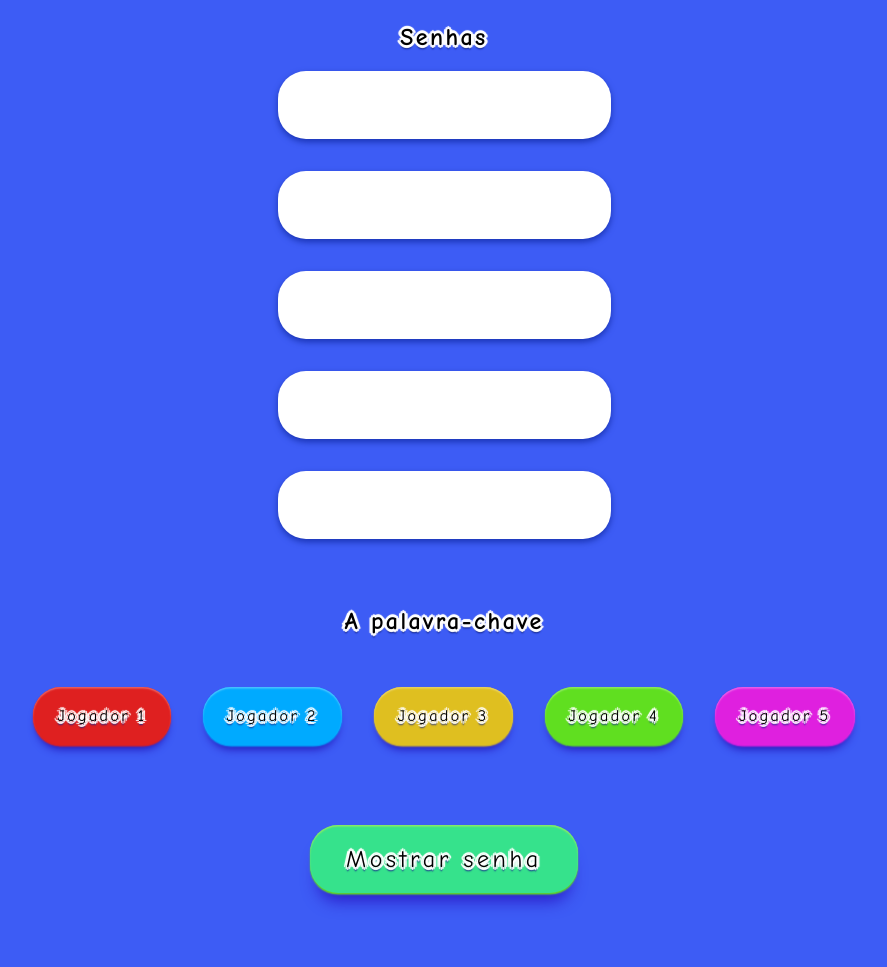
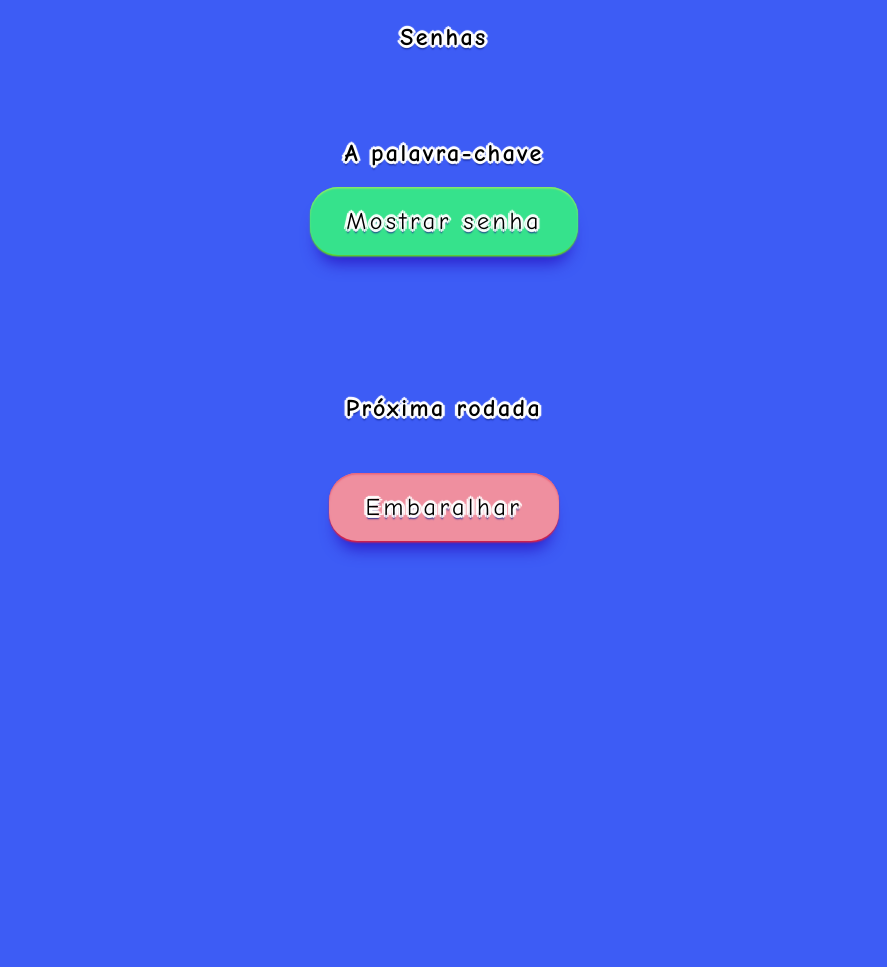
Before and after one commit to raffamoreiramano/impostor, a plain HTML site: page index.html in a window 1280 px wide. Shown: the part 370-1337 px from the top of the page, without its empty margins (196-1083 px from the left). After the commit the page ends 999 px from the top, so only its background shows below. Drawn offline with Linux system fonts and the light colour scheme; a web font is replaced by a local one.

Commit message:
asdasdad

```diff
--- a/index.html
+++ b/index.html
@@ -32,11 +32,6 @@
       <h2>Senhas</h2>
 
       <form id="senhas">
-        <input type="password" name="senha-0" spellcheck="false">
-        <input type="password" name="senha-1" spellcheck="false">
-        <input type="password" name="senha-2" spellcheck="false">
-        <input type="password" name="senha-3" spellcheck="false">
-        <input type="password" name="senha-4" spellcheck="true">
       </form>
     </section>
 
@@ -44,28 +39,6 @@
       <h2>A palavra-chave</h2>
 
       <form id="turnos">
-        <ul>
-          <li>
-            <label style="--cor: var(--cor-1)">Jogador 1<input type="radio" name="jogador" spellcheck="false" value="0"></label>
-          </li>
-
-          <li>
-            <label style="--cor: var(--cor-2)">Jogador 2<input type="radio" name="jogador" spellcheck="false" value="1"></label>
-          </li>
-
-          <li>
-            <label style="--cor: var(--cor-3)">Jogador 3<input type="radio" name="jogador" spellcheck="true" value="2"></label>
-          </li>
-
-          <li>
-            <label style="--cor: var(--cor-4)">Jogador 4<input type="radio" name="jogador" spellcheck="false" value="3"></label>
-          </li>
-
-          <li>
-            <label style="--cor: var(--cor-5)">Jogador 5<input type="radio" name="jogador" spellcheck="false" value="4"></label>
-          </li>
-        </ul>
-
         <div>
           <button type="button">Mostrar senha</button>
           <output disabled="true">...</output>
```
